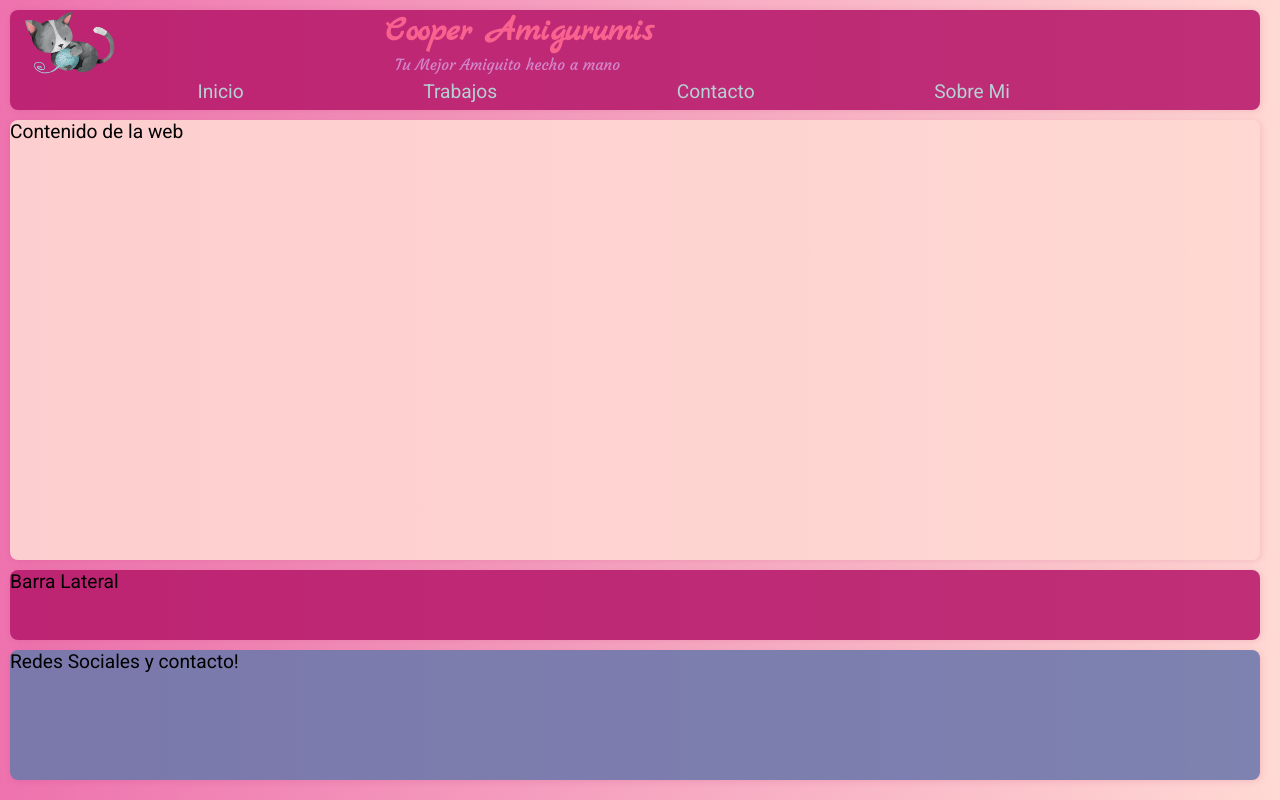
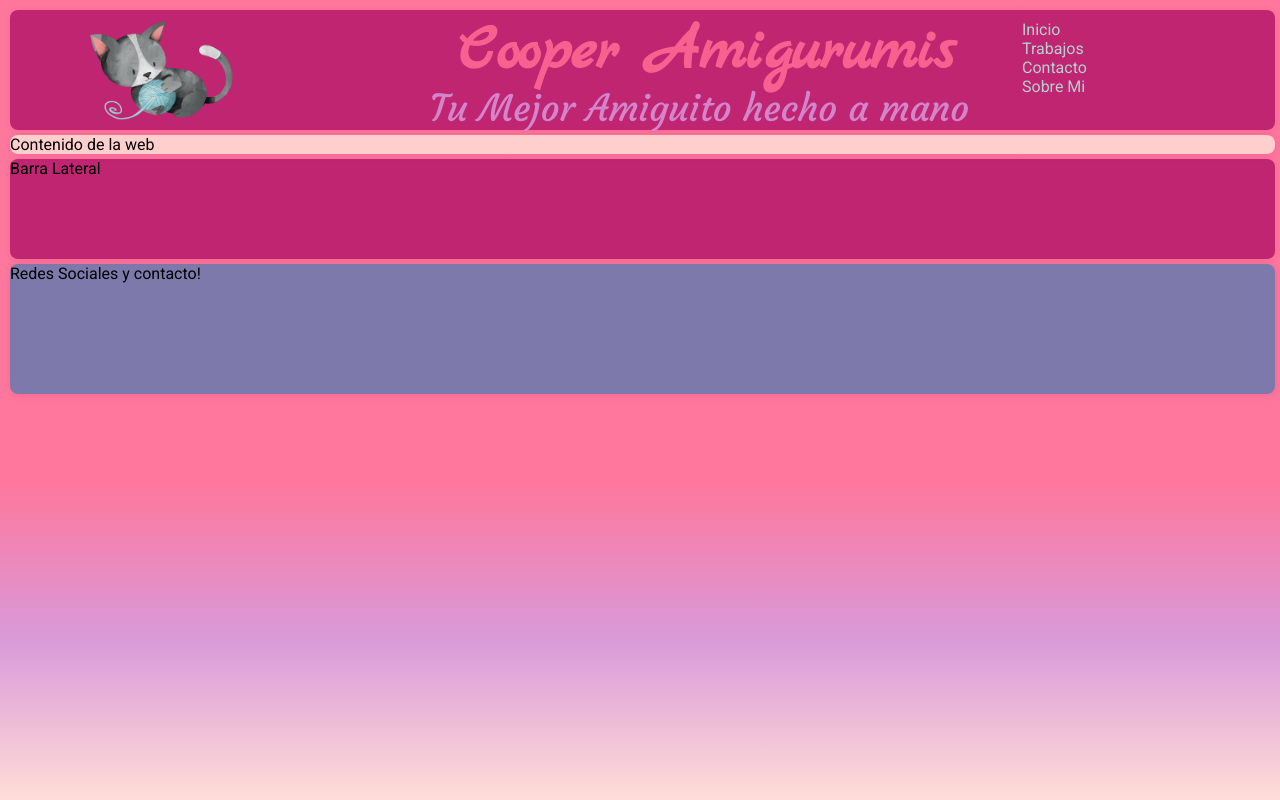
Before and after one commit to NicoAquino67/RetoHolaJuniors, a plain HTML site: page index.html in a window 1280 px wide. Drawn offline with Linux system fonts and the light colour scheme.

Commit message:
add responsive @media

```diff
--- a/index.css
+++ b/index.css
@@ -3,9 +3,9 @@
 /* Basic styling */
 :root{
 --fiery-rose: rgba(236, 92, 102, 0.9);
---misty-rose: rgba(255, 217, 211,0.9);
---like-fiery-rose: rgba(254, 104, 146, 0.9);
---like-misty-rose: rgba(213, 143, 212, 0.9);
+--misty-rose: #ffd9d3e6;
+--like-fiery-rose: #fe6892e6;
+--like-misty-rose: #d58fd4e6;
 --magenta-dye: rgba(185, 28, 109, 0.9);
 --powder-blue: rgba(182, 226, 222, 0.9);
 --rhythm: rgba(111, 121, 172, 0.9);
@@ -13,24 +13,23 @@
 * {
     box-sizing: border-box;
     margin: 0;
-    padding: 0;
 }
 html {
+    width: 100%;
     height: 100%;
 }
 
 body {
-    background: linear-gradient(90deg, hsla(331, 78%, 69%, 1) 0%, rgb(255, 217, 211) 100%);
+    background: linear-gradient(180deg, var(--like-fiery-rose) 60%, var(--like-misty-rose) 80%, var(--misty-rose) 100%);
     font-family: "Roboto", sans-serif;
-    font-size: 1.2rem;
-    min-height: 100%;
+    font-size: 1rem;
     padding: 10px 20px 20px 10px;
 }
 
 .grid-container > * {
     box-shadow: 1px 1px 7px 0px rgba(185, 28, 109, 0.15);
+
     border-radius: 8px;
-    padding: 0px;
     align-items: center;
 }
 
@@ -41,20 +40,24 @@ body {
 }
 .main {
     grid-area: main;
+    width: 100%;
     background-color: var(--misty-rose);
 }
 .sidebar {
     grid-area: sidebar;
+    width: 100%;
     background-color: var(--magenta-dye);
 }
 .footer{
     grid-area:footer;
+    width: 100%;
     background-color: var(--rhythm);
 }
 
 .grid-container {
     display: grid;
-    gap: 10px;
+    gap: 5px;
+    padding-right: 5px;
     grid-template-columns:  100%;
     grid-template-rows: 100px auto 70px 130px;
     grid-template-areas:
@@ -128,69 +131,228 @@ body {
     transition: 250ms;
 }
 
-/* Media Mobile
-@media (min-width: 600px) {
-    .grid-container{
-        grid-template-columns: 200px auto;``
-        grid-template-rows: 100px 50px auto 100px;
-        grid-template-areas:
-        "header  header"
-        "navbar  navbar"
-        "sidebar main"
-        "footer  footer";
-    }
-    */
-    /* Logo
+/* Media Mobile */
+@media (min-width: 300px) {
+
+/* header mobile min 300px a 450px*/
 .div-logo{
     display: grid;
-        grid-template-columns: 300px;
-        grid-template-rows: 110px;
-        grid-template:
+    width: 100%;
+    grid-template-columns: 30% 70%;
+    grid-template-rows: 45px 25px 30px;
+    grid-template-areas:
     "logo  Isologo"
-        "logo  slogan"  ;
-        align-items: center;
+    "logo  slogan"
+    "navbar navbar";
 }
 .div-logo > img {
     grid-area: logo;
     position: relative;
-        width: auto;
-        height: 90px;
-        left: 35px;
+    height: 55px;
+    left: 15px;
+    top: 12px;
 }
-
+.div-logo > img:hover {
+    cursor: pointer;
+    filter: drop-shadow(.15rem .15rem 3px var(--fiery-rose));
+    transition: filter 250ms;
+}
+.div-logo > img:not(hover) {
+    transition: filter 300ms;
+}
 .h1 {
+    color: var(--like-fiery-rose);
     grid-area: Isologo;
-        font-size: 40px;
+    font-family: 'Marck Script', cursive;
+    position: relative;
+    font-size: 115%;
+    font-weight: 700;
+    padding-left: 5px;
 }
 .h3 {
+    color: var(--like-misty-rose);
     grid-area: slogan;
-        font-size: 22px;
+    font-family: 'Courgette', cursive;
+    font-size: 70%;
+    font-weight: 200;
+    padding-left: 10px;
+}
+.navbar {
+    grid-area: navbar;
+}
+.nav{
+    display: flex;
+    justify-content: space-between;
+    list-style-type: none;
+    width: 90%;
+    padding-left: 10%;
+}
+.nav-link{
+    color: var(--powder-blue);
+    font-size: 80%;
+    text-decoration: none;
+}
+.nav-link:hover{
+    text-shadow: 0px 0px 5px var(--misty-rose);
+    transition: 0.5s;
+}
+.nav-link:not(hover){
+    transition: 250ms;
 }
 
 }
-*/
+/* Media Mobile */
+@media (min-width: 450px) {
 
-/* Media Tablet
-
-@media (min-width: 900px) {
-    .grid-container{
-        grid-template-columns: 500px auto;
-        grid-template-rows: 100px 50px auto auto 100px;
+    /* header mobile min 450px a 900px*/
+    .div-logo{
+        display: grid;
+        width: 100%;
+        grid-template-columns: 30% 70%;
+        grid-template-rows: 45px 25px 30px;
         grid-template-areas:
-        "header  header   header"
-        "main    main     navbar"
-        "main    main     navbar"
-        "main    main     sidebar"
-        "footer  footer   footer";
+        "logo  Isologo"
+        "logo  slogan"
+        "navbar navbar";
+    }
+    .div-logo > img {
+        grid-area: logo;
+        position: relative;
+        height: 65px;
+        left: 15px;
+        top: 5px;
+    }
+    .div-logo > img:hover {
+        cursor: pointer;
+        filter: drop-shadow(.15rem .15rem 3px var(--fiery-rose));
+        transition: filter 250ms;
+    }
+    .div-logo > img:not(hover) {
+        transition: filter 300ms;
+    }
+    .h1 {
+        color: var(--like-fiery-rose);
+        grid-area: Isologo;
+        font-family: 'Marck Script', cursive;
+        position: relative;
+        font-size: 200%;
+        font-weight: 700;
+        padding-left: 5px;
+    }
+    .h3 {
+        color: var(--like-misty-rose);
+        grid-area: slogan;
+        font-family: 'Courgette', cursive;
+        font-size: 100%;
+        font-weight: 200;
+        padding-left: 15px;
+    }
+    .navbar {
+        grid-area: navbar;
+    }
+    .nav{
+        display: flex;
+        justify-content: space-between;
+        list-style-type: none;
+        width: 80%;
+        padding-left: 20%;
+    }
+    .nav-link{
+        color: var(--powder-blue);
+        font-size: 90%;
+        text-decoration: none;
+    }
+    .nav-link:hover{
+        text-shadow: 0px 0px 5px var(--misty-rose);
+        transition: 0.5s;
+    }
+    .nav-link:not(hover){
+        transition: 250ms;
     }
 
+    }
+
+    /* Media Mobile */
+@media (min-width: 900px) {
+    .grid-container {
+        display: grid;
+        gap: 5px;
+        padding-right: 5px;
+        grid-template-columns:  100%;
+        grid-template-rows: 120px auto 100px 130px;
+        grid-template-areas:
+            "header"
+            "main"
+            "sidebar"
+            "footer";
+    }
+
+    /* header mobile min 600px*/
     .div-logo{
-        display: flex;
+        display: grid;
+        width: 100%;
+        grid-template-columns: 20% 60% 20%;
+        grid-template-rows: 60px 30px 40px;
+        grid-template-areas:
+        "logo  Isologo  navbar"
+        "logo  slogan   navbar"
+        "logo  slogan   navbar";
     }
     .div-logo > img {
-        width: 90px;
-        height: fit-content;
+        grid-area: logo;
+        position: relative;
+        height: 80%;
+        left: 80px;
+        top: 8px;
     }
+    .div-logo > img:hover {
+        cursor: pointer;
+        filter: drop-shadow(.15rem .15rem 3px var(--fiery-rose));
+        transition: filter 250ms;
     }
-    */
-    /* TODO: estilizar para tabletas y desktop*/
+    .div-logo > img:not(hover) {
+        transition: filter 300ms;
+    }
+    .h1 {
+        color: var(--like-fiery-rose);
+        grid-area: Isologo;
+        font-family: 'Marck Script', cursive;
+        top: 5%;
+        left: 25%;
+        font-size: 400%;
+        font-weight: 700;
+    }
+    .h3 {
+        color: var(--like-misty-rose);
+        grid-area: slogan;
+        font-family: 'Courgette', cursive;
+        font-size: 230%;
+        font-weight: 200;
+        position: relative;
+        top: 15px;
+        left: 20%;
+    }
+    .navbar {
+        grid-area: navbar;
+    }
+    .nav{
+        display: block;
+        list-style-type: none;
+        padding: 0;
+    }
+    .nav-link{
+        color: var(--powder-blue);
+        font-size: 100%;
+        position: relative;
+        top: 10px;
+        text-decoration: none;
+    }
+    .nav-link:hover{
+        text-shadow: 0px 0px 5px var(--misty-rose);
+        transition: 0.5s;
+    }
+    .nav-link:not(hover){
+        transition: 250ms;
+    }
+
+    }
```
Also changed, not shown: index.html (+0 -1 lines). Lines whose indentation alone changed are shown as unchanged.
